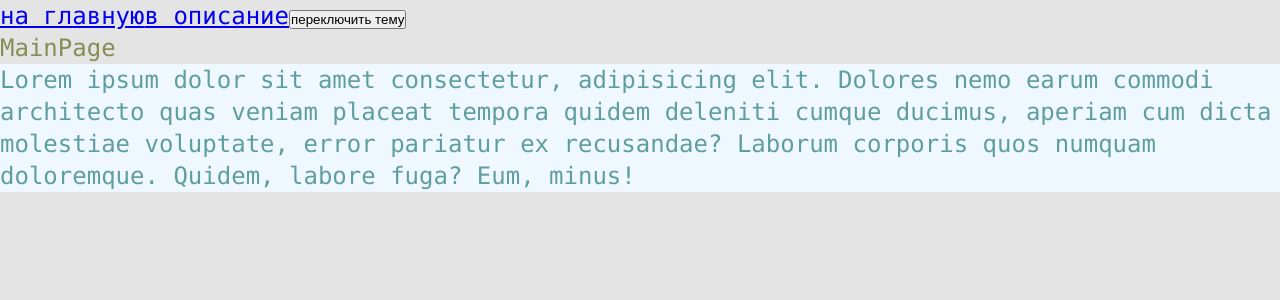
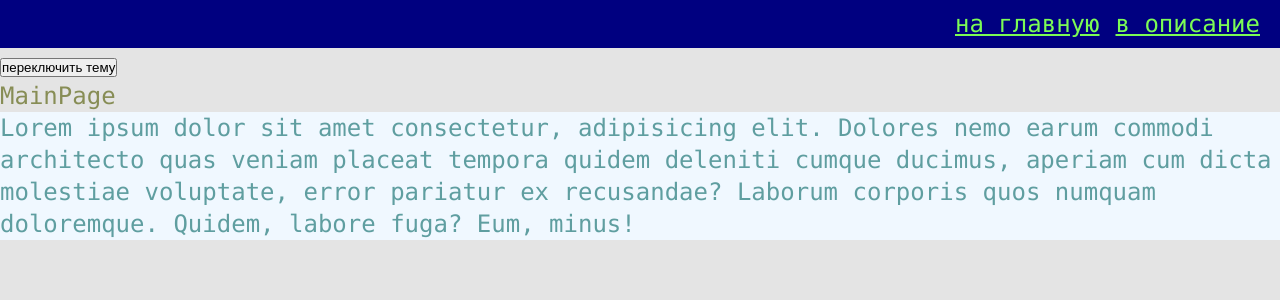
Before and after one commit to Ba888Ton/production, a React app: page / in a window 1280 px wide. Shown: the top 300 px of the page. Built offline with nearby package versions, Linux system fonts and the light colour scheme.

Commit message:
FEAT add navbar

```diff
--- a/src/app/App.tsx
+++ b/src/app/App.tsx
@@ -1,17 +1,16 @@
-import { Link } from "react-router-dom"
 import { useTheme } from "../app/providers/ThemeProvider"
 
 import { classNames } from "../helpers/classNames/classNames"
 import './styles/index.scss'
 import { AppRouter } from "./providers/router"
+import { Navbar } from "../wigets/Navbar"
 
 export default function App() {
   const {theme, toggleTheme} = useTheme();
 
   return (
     <div className={classNames('app', {}, [theme])}>
-      <Link to={'/'}>на главную</Link>
-      <Link to={'/about'}>в описание</Link>
+      <Navbar />
       <button onClick={toggleTheme}>переключить тему</button>
       <AppRouter />
     </div>
--- a/src/app/styles/themes/dark.scss
+++ b/src/app/styles/themes/dark.scss
@@ -1,5 +1,8 @@
 .app.dark {
   --bg-color: navy;
+  --bg-color_inverted: #e4e4e4;
   --primary-color: rgb(232, 255, 23);
   --secondary-color: rgb(124, 252, 85);
+  --inverted-primary-color: rgb(135, 141, 85);
+  --inverted-secondary-color: rgb(87, 138, 201);
 }
--- a/src/app/styles/themes/ligth.scss
+++ b/src/app/styles/themes/ligth.scss
@@ -1,5 +1,8 @@
 .app {
   --bg-color: #e4e4e4;
+  --bg-color_inverted: navy;
   --primary-color: rgb(135, 141, 85);
   --secondary-color: rgb(87, 138, 201);
+  --inverted-primary-color: rgb(232, 255, 23);
+  --inverted-secondary-color: rgb(124, 252, 85);
 }
--- a/src/app/styles/variables/global.scss
+++ b/src/app/styles/variables/global.scss
@@ -10,4 +10,8 @@
   --font-line-l: 2.5rem;
   --font-l: var(--font-size-l) / var(--font-line-l) var(--font-family-main);
 
+  // размеры
+
+  --navbar-heigth: 3rem;
+
 }
--- a/src/helpers/classNames/classNames.ts
+++ b/src/helpers/classNames/classNames.ts
@@ -1,12 +1,12 @@
 
 type Mods = Record<string, string | boolean>
 
-export function classNames(cls: string, mods: Mods, additional: string[]): string {
+export function classNames(cls: string, mods: Mods = {}, additional: string[] = []): string {
 
 
   return [
     cls,
-    ...additional,
+    ...additional.filter(Boolean),
     ...Object.entries(mods)
       .filter(([_, value]) => !!value)
       .map(([className, _]) => className)
--- /dev/null
+++ b/src/shared/ui/AppLink/AppLink.module.scss
@@ -0,0 +1,9 @@
+.AppLink {
+  color: var(--primary-color);
+}
+.primary {
+  color: var(--inverted-primary-color);
+}
+.secondary {
+  color: var(--inverted-secondary-color);
+}
--- /dev/null
+++ b/src/shared/ui/AppLink/AppLink.tsx
@@ -0,0 +1,34 @@
+
+import { Link, LinkProps } from 'react-router-dom';
+import { classNames } from '../../../helpers/classNames/classNames';
+import cls from './AppLink.module.scss'
+import { FC } from 'react';
+
+export enum AppLinkTheme {
+  PRIMARY = 'primary',
+  SECONDARY = 'secondary',
+}
+
+interface AppLinkProps extends LinkProps {
+  className?: string;
+  theme?: AppLinkTheme;
+}
+
+export const AppLink: FC<AppLinkProps> = (props) => {
+  const {
+    className,
+    children,
+    to,
+    theme = AppLinkTheme.PRIMARY,
+    ...otherProps
+  } = props;
+  return (
+    <Link
+      to={to}
+      className={classNames(cls.AppLink, {}, [className, cls[theme]])}
+      {...otherProps}
+    >
+      {children}
+    </Link>
+    )
+}
--- /dev/null
+++ b/src/wigets/Navbar/index.ts
@@ -0,0 +1 @@
+export { Navbar } from "./ui/Navbar";
--- /dev/null
+++ b/src/wigets/Navbar/ui/Navbar.module.scss
@@ -0,0 +1,13 @@
+.Navbar {
+  height: var(--navbar-heigth);
+  background: var(--bg-color_inverted);
+  display: flex;
+  align-items: center;
+  padding: 1.25rem;
+}
+.links {
+  margin-left: auto;
+  & > *:last-child {
+    margin-left: 1rem;
+  }
+}
--- /dev/null
+++ b/src/wigets/Navbar/ui/Navbar.tsx
@@ -0,0 +1,18 @@
+import { classNames } from "../../../helpers/classNames/classNames";
+import cls from "./Navbar.module.scss"
+import { AppLink, AppLinkTheme } from "../../../shared/ui/AppLink/AppLink";
+
+interface NavbarProps {
+  className?: string;
+}
+
+export function Navbar({className}: NavbarProps) {
+  return (
+    <div className={classNames(cls.Navbar, {}, [className])}>
+      <div className={cls.links}>
+        <AppLink theme={AppLinkTheme.SECONDARY} to={'/'}>на главную</AppLink>
+        <AppLink theme={AppLinkTheme.SECONDARY} to={'/about'}>в описание</AppLink>
+      </div>
+    </div>
+  )
+}
```
Also changed, not shown: 1 other file (tests, documents, lock files or other folders).
